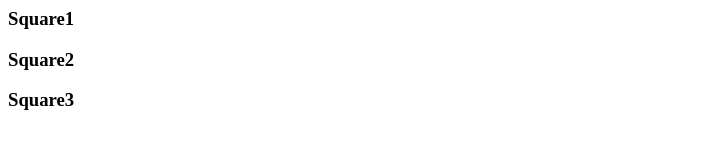
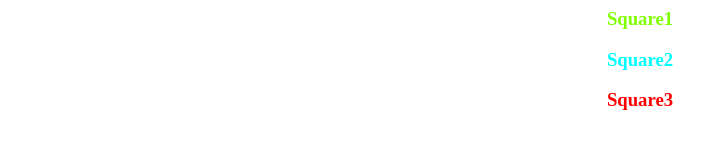
Before and after one commit to vincentnqc/MergeConflict-Practice, a plain HTML site: page index.html in a window 1280 px wide. Shown: the whole page, without its empty margins (0-727 px from the left). Drawn offline with Linux system fonts and the light colour scheme.

Commit message:
firstupdate

```diff
--- a/index.css
+++ b/index.css
@@ -0,0 +1,15 @@
+div {
+  text-align: center;
+}
+
+.s1 {
+  color: chartreuse;
+}
+
+.s2 {
+  color: cyan;
+}
+
+.s3 {
+  color: red;
+}
--- a/index.html
+++ b/index.html
@@ -1,4 +1,5 @@
 <html lang="en">
+
 <head>
   <meta charset="UTF-8">
   <meta name="viewport" content="width=device-width, initial-scale=1.0">
@@ -6,17 +7,21 @@
   <meta http-equiv="X-UA-Compatible" content="ie=edge">
   <title>Document</title>
 </head>
+
 <body>
 
-  <div>
+  <div class="s1">
     <h3>Square1</h3>
   </div>
-  <div>
+
+  <div class="s2">
     <h3>Square2</h3>
   </div>
-  <div>
+
+  <div class="s3">
     <h3>Square3</h3>
   </div>
 
 </body>
+
 </html>
```
